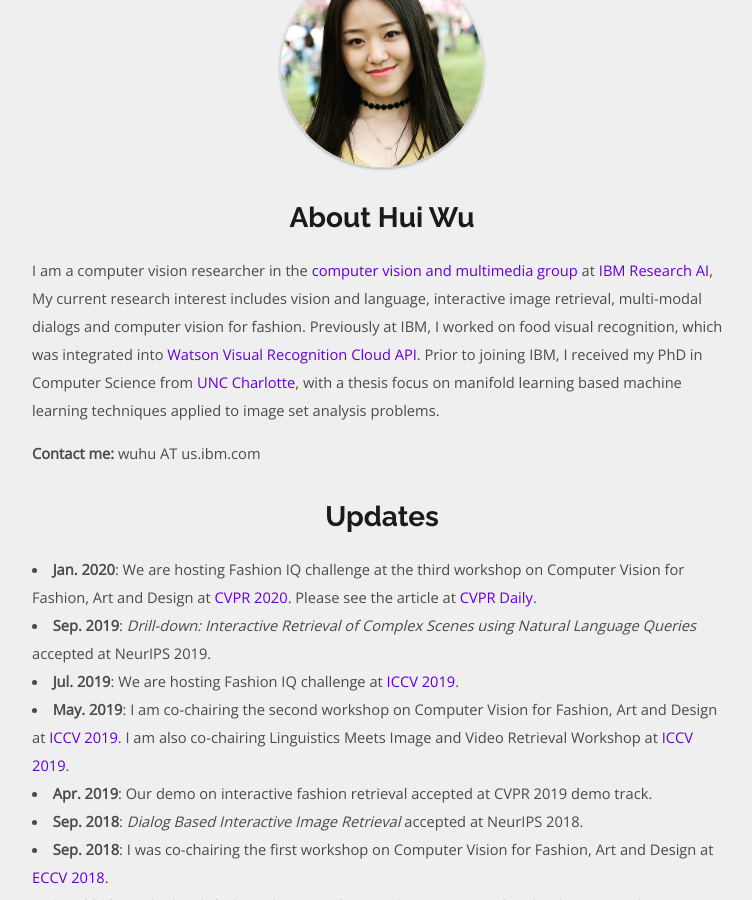
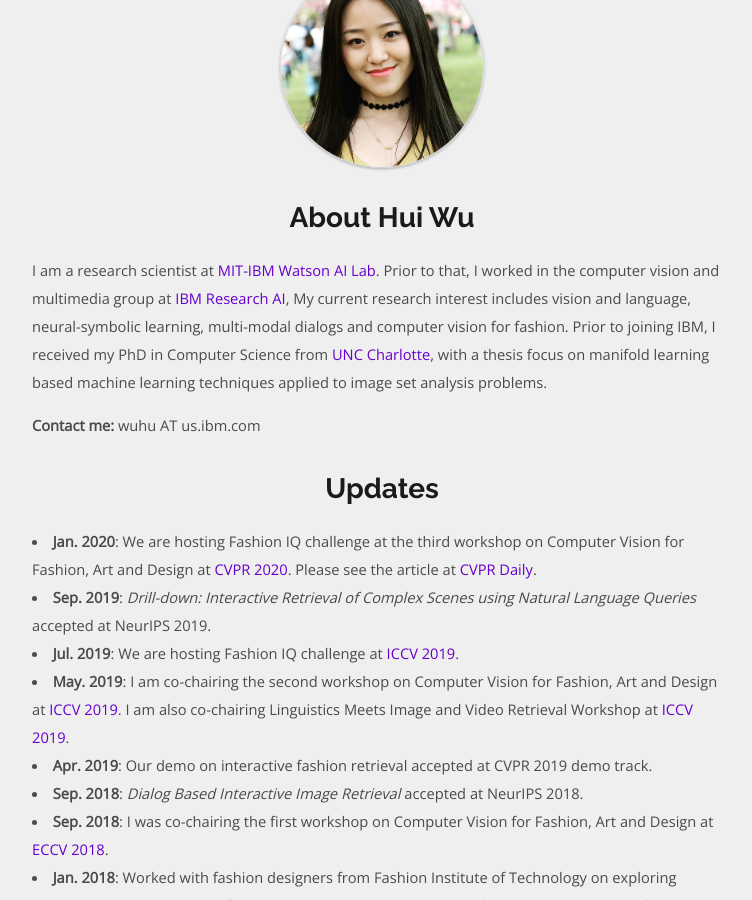
Before and after one commit to spacew/spacew.github.io, a Jekyll site: the page built from index.html, in a window 1280 px wide and 900 px high, scrolled down 345 px. Shown: the whole window, without its empty margins (258-1010 px from the left). Built offline with Jekyll 4.4.1, drawn with Linux system fonts in a browser that asks for light colours; the list of posts is cut into pages by our own code.

Commit message:
Update index.html

```diff
--- a/index.html
+++ b/index.html
@@ -9,11 +9,9 @@
         <img src="media/huiwu.jpg" alt="Profile Photo" style="height:200px;border-radius:50%;">
         <h1 class="top-text">About Hui Wu</h1>
         <p>
-            I am a computer vision researcher in the <a href=https://www.research.ibm.com/artificial-intelligence/computer-vision/>
-            computer vision and multimedia group</a> at <a href=https://www.research.ibm.com/artificial-intelligence/>IBM Research AI</a>,
-            My current research interest includes vision and language, interactive image retrieval, multi-modal dialogs and computer vision for fashion.
-            Previously at IBM, I worked on food visual recognition, which was integrated into
-              <a href=https://www.ibm.com/watson/services/visual-recognition/>Watson Visual Recognition Cloud API</a>.
+            I am a research scientist at <a href=https://mitibmwatsonailab.mit.edu/>MIT-IBM Watson AI Lab</a>. Prior to that,
+            I worked in the computer vision and multimedia group at <a href=https://www.research.ibm.com/artificial-intelligence/>IBM Research AI</a>,
+            My current research interest includes vision and language, neural-symbolic learning, multi-modal dialogs and computer vision for fashion.
             Prior to joining IBM, I received my PhD in Computer Science from <a href=https://www.uncc.edu/>UNC Charlotte</a>, with a thesis focus on manifold learning based machine learning techniques applied to image set analysis problems.</p>
 
         <p><b>Contact me:</b> wuhu AT us.ibm.com</p>
```
